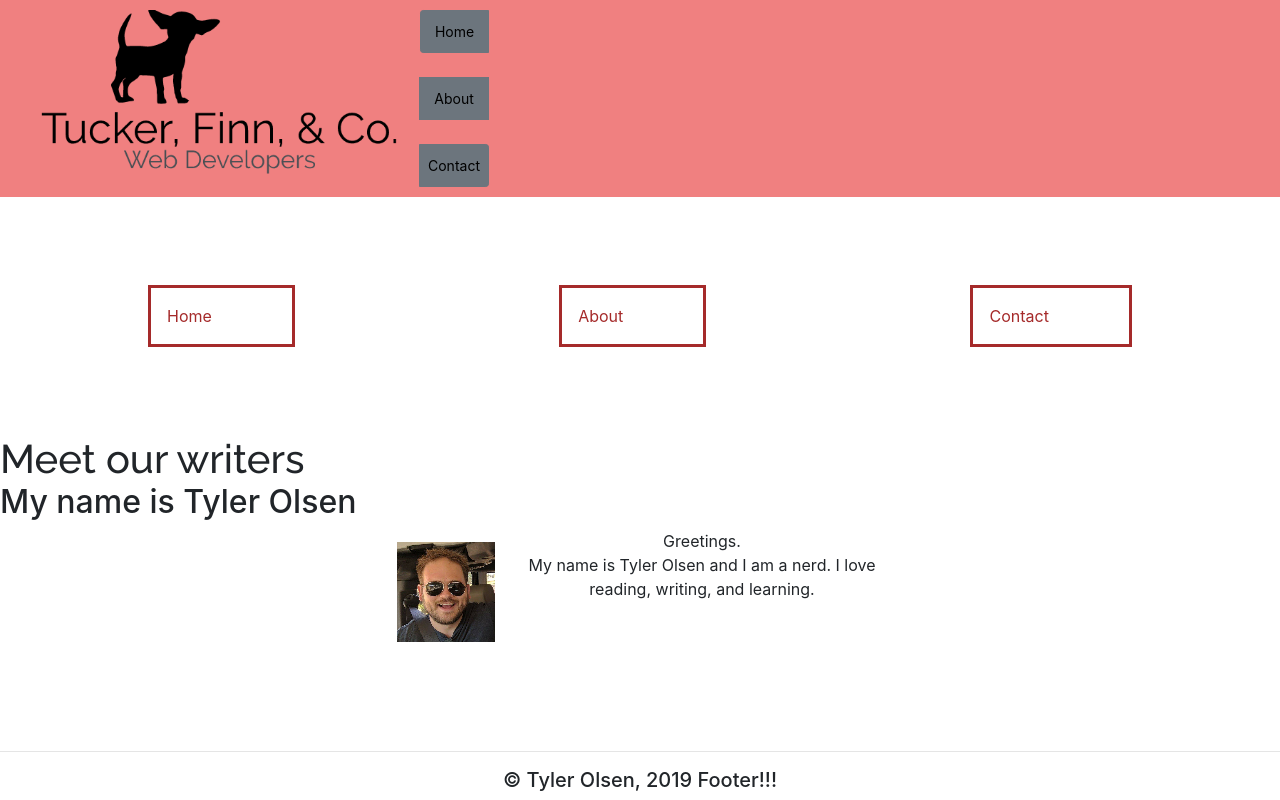
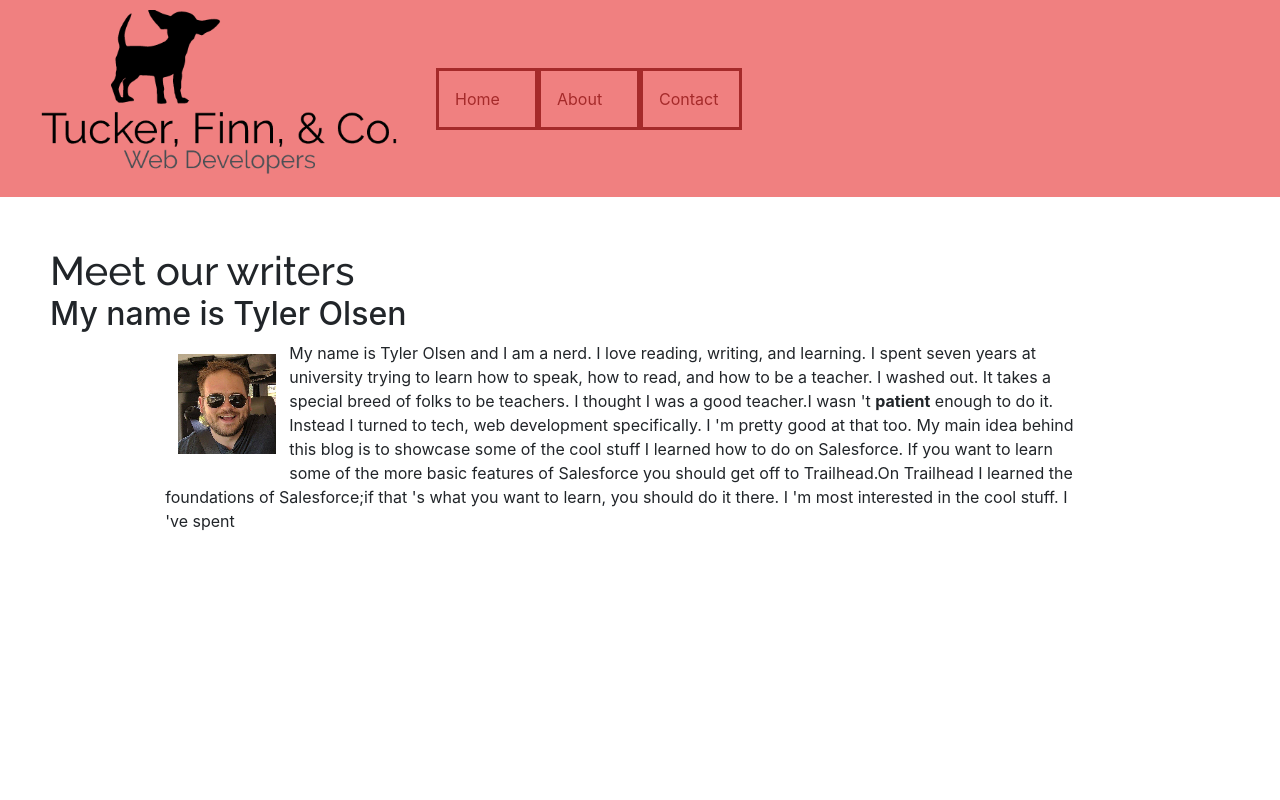
Before and after one commit to TylerOlsen14/SFDCBlogMarkdown, a React (Create React App) app: page /about in a window 1280 px wide. Shown: the top 800 px of the page. Built offline with nearby package versions, Linux system fonts and the light colour scheme.

Commit message:
Made changes to about page

```diff
--- a/src/components/components.css
+++ b/src/components/components.css
@@ -28,7 +28,8 @@ h1{
 .navbar{
   display: flex;
   flex-direction: row;
-  justify-content: space-around
+  justify-content: space-around;
+  align-items: center;
 }
 
 .footer {
@@ -48,12 +49,10 @@ h1{
 }
 
 .links{
-  display: flex;
-  flex-direction: column;
-  justify-content: space-between;
-  align-items: center;
   padding: 1rem;
   padding-right: 5rem;
+  width: 4rem;
+  text-align: center;
 }
 .ButtonGroup{
   display: flex;
@@ -71,3 +70,8 @@ h1{
   border-style:solid;
   border-width: medium;
 }
+@media only screen and (max-width: 555px) {
+  .header{
+    flex-direction:column;
+  }
+}
--- a/src/components/header.js
+++ b/src/components/header.js
@@ -1,14 +1,16 @@
 import React from 'react'
-import {Link} from 'react-router-dom'
+// import {Link} from 'react-router-dom'
 import logo from '../assets/LogoMakr_54VoFq copy.png'
 import './components.css'
-import { Button, ButtonGroup } from 'reactstrap'
+import Navbar from './navbar'
+// import { Button, ButtonGroup } from 'reactstrap'
 
 const Header = () => {
   return (
     <div className="header">
       <img src={logo} alt="Tucker, Finn, and co. Web Developers" />
-      <ButtonGroup className="ButtonGroup">
+      <Navbar />
+      {/* <ButtonGroup className="ButtonGroup">
         <Button color="secondary" size="sm">
           <Link className="Link" to="/">Home</Link>
         </Button>
@@ -20,7 +22,7 @@ const Header = () => {
         <Button color="secondary" size="sm">
           <Link className="Link" to="/Contact">Contact</Link>
         </Button>
-      </ButtonGroup>
+      </ButtonGroup> */}
     </div>
   )
 }
--- a/src/components/layout.js
+++ b/src/components/layout.js
@@ -1,7 +1,7 @@
 import React from "react"
 import Header from '../components/header'
 import Footer from '../components/footer'
-import Navbar from '../components/navbar'
+// import Navbar from '../components/navbar'
 
 import "./components.css"
 
@@ -9,8 +9,9 @@ const Layout = ({children}) => {
   return (
     <div className="layout">
       <Header />
-      <Navbar />
-      <div>{children}</div>
+      <div>
+        {children}
+      </div>
       <Footer />
     </div>
   )
--- a/src/pages.json
+++ b/src/pages.json
@@ -1,3 +1,3 @@
 [{
-  "content": "Greetings.\n<br>\nMy name is Tyler Olsen and I am a nerd. I love reading, writing, and learning. "
+  "about": "My name is Tyler Olsen and I am a nerd. I love reading, writing, and learning. I spent seven years at university trying to learn how to speak, how to read, and how to be a teacher. I washed out. It takes a special breed of folks to be teachers. I thought I was a good teacher.I wasn 't **patient** enough to do it. Instead I turned to tech, web development specifically. I 'm pretty good at that too. My main idea behind this blog is to showcase some of the cool stuff I learned how to do on Salesforce. If you want to learn some of the more basic features of Salesforce you should get off to Trailhead.On Trailhead I learned the foundations of Salesforce;if that 's what you want to learn, you should do it there. I 'm most interested in the cool stuff. I 've spent"
 }]
--- a/src/pages/about.js
+++ b/src/pages/about.js
@@ -9,6 +9,7 @@ import Profile from '../assets/GetImage.jpeg'
 const About = () => {
   return (
       <Layout>
+        <div className="Layout">
           <h1>Meet our writers</h1>
           <h2>My name is Tyler Olsen</h2>
           <div className="page-content">
@@ -18,7 +19,8 @@ const About = () => {
                 float: 'left'
               }}
             />
-              <Markdown source={aboutText[0].content} escapeHtml={false} />
+            <Markdown source={aboutText[0].about} escapeHtml={false} />
+          </div>
         </div>
       </Layout>
   )
--- a/src/pages/pages.css
+++ b/src/pages/pages.css
@@ -3,7 +3,7 @@
   margin: auto;
   text-align: center;
 }
-.About{
+.Layout, .About{
   width: 90%;
   height: 100vh;
   margin: 50px;
@@ -14,9 +14,9 @@
   margin: 50px;
 }
 .page-content{
-  width: 40%;
+  width: 80%;
   margin: auto;
-  text-align: center;
+  text-align: left;
 }
 .post{
   width: 40%;
```
Also changed, not shown: src/pages/content/about.md (+1 -3 lines). Lines whose indentation alone changed are shown as unchanged.
